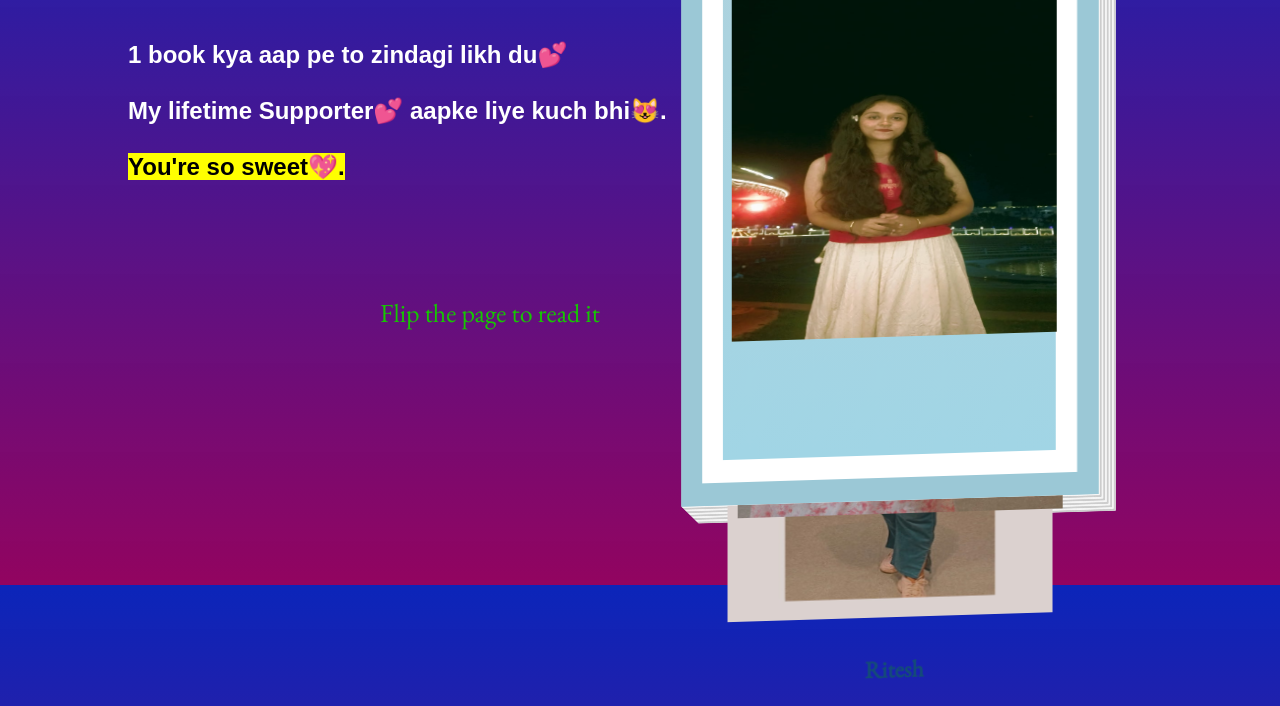
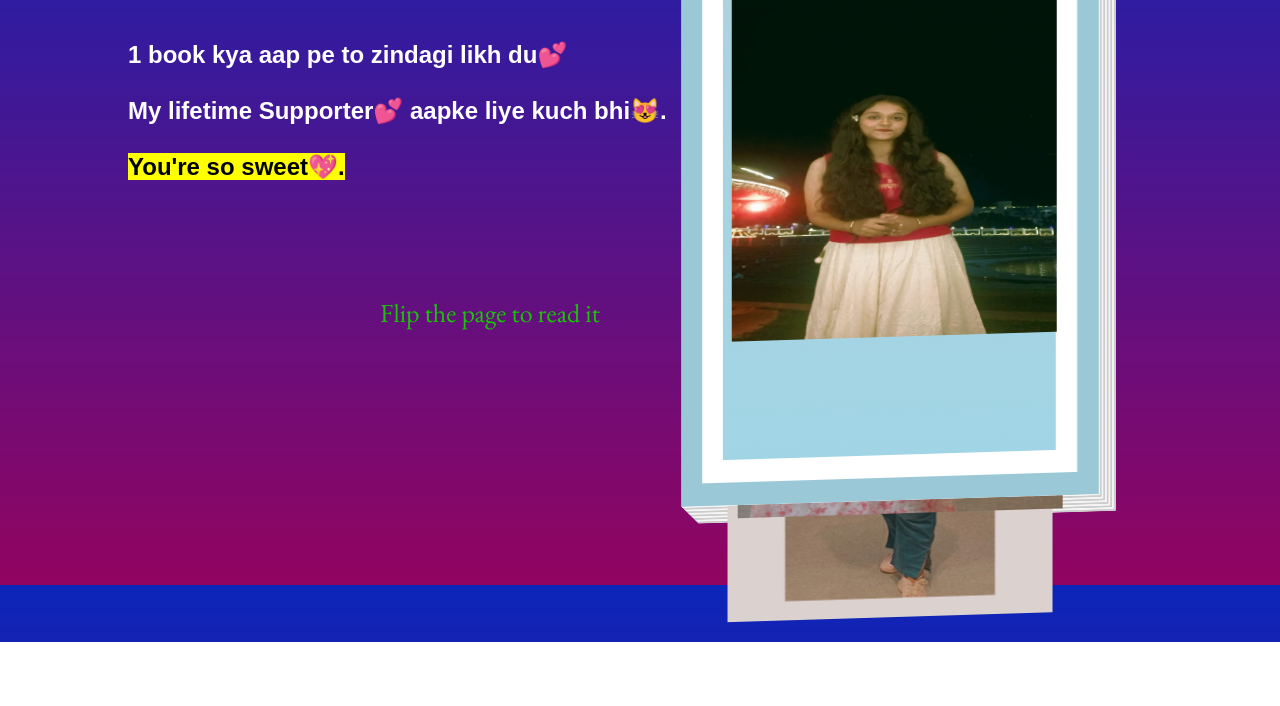
Before and after one commit to riteshkurambhatti/book, a plain HTML site: page book.html in a window 1280 px wide. Shown: the part 215-921 px from the top of the page. After the commit the page ends 857 px from the top, so only its background shows below. Drawn offline with nearby package versions, Linux system fonts and the light colour scheme.

Commit message:
Update book.html

```diff
--- a/book.html
+++ b/book.html
@@ -28,7 +28,6 @@
         <br><br>
         <br>
         <br>
-        <h2>Ritesh</h2>
       </div>
       <div class="page cover-front" onclick="movePage(this, 2)"></div>
       <div class="page text-page" onclick="movePage(this, 3)">
```
